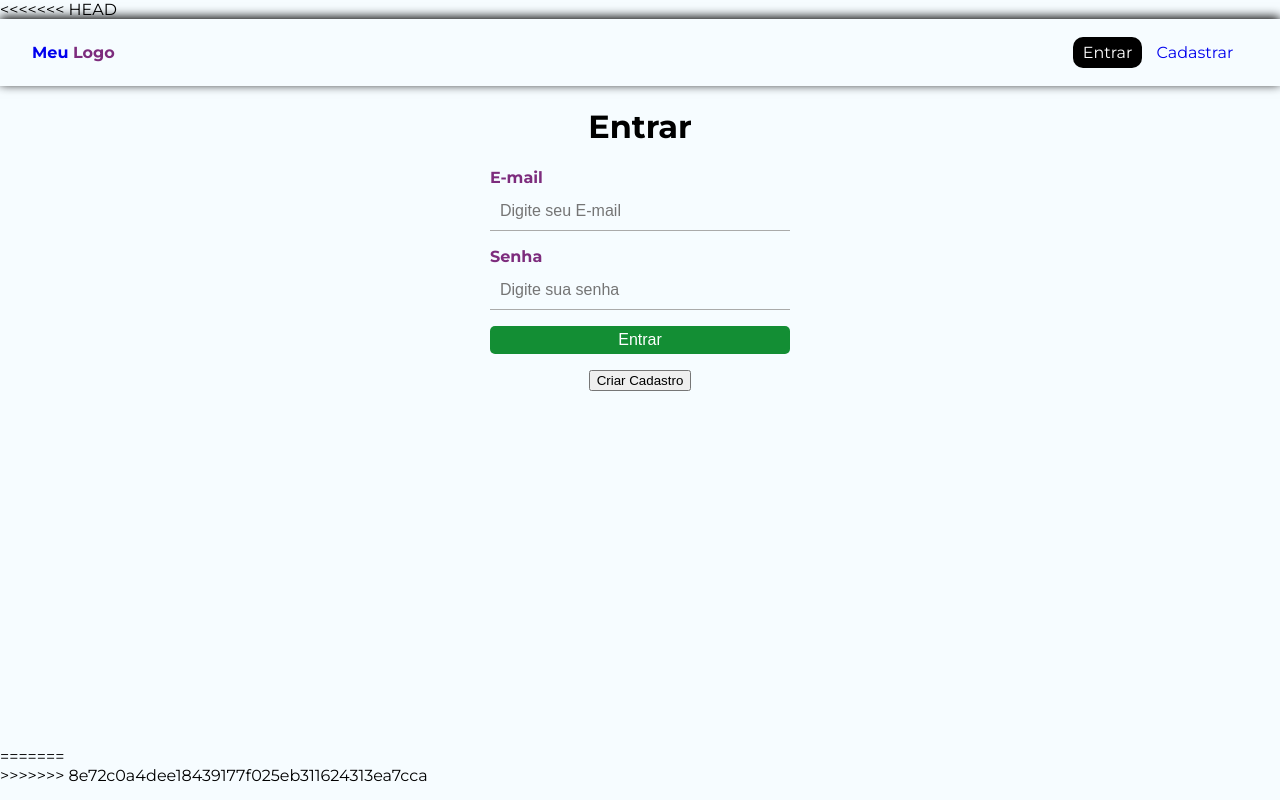
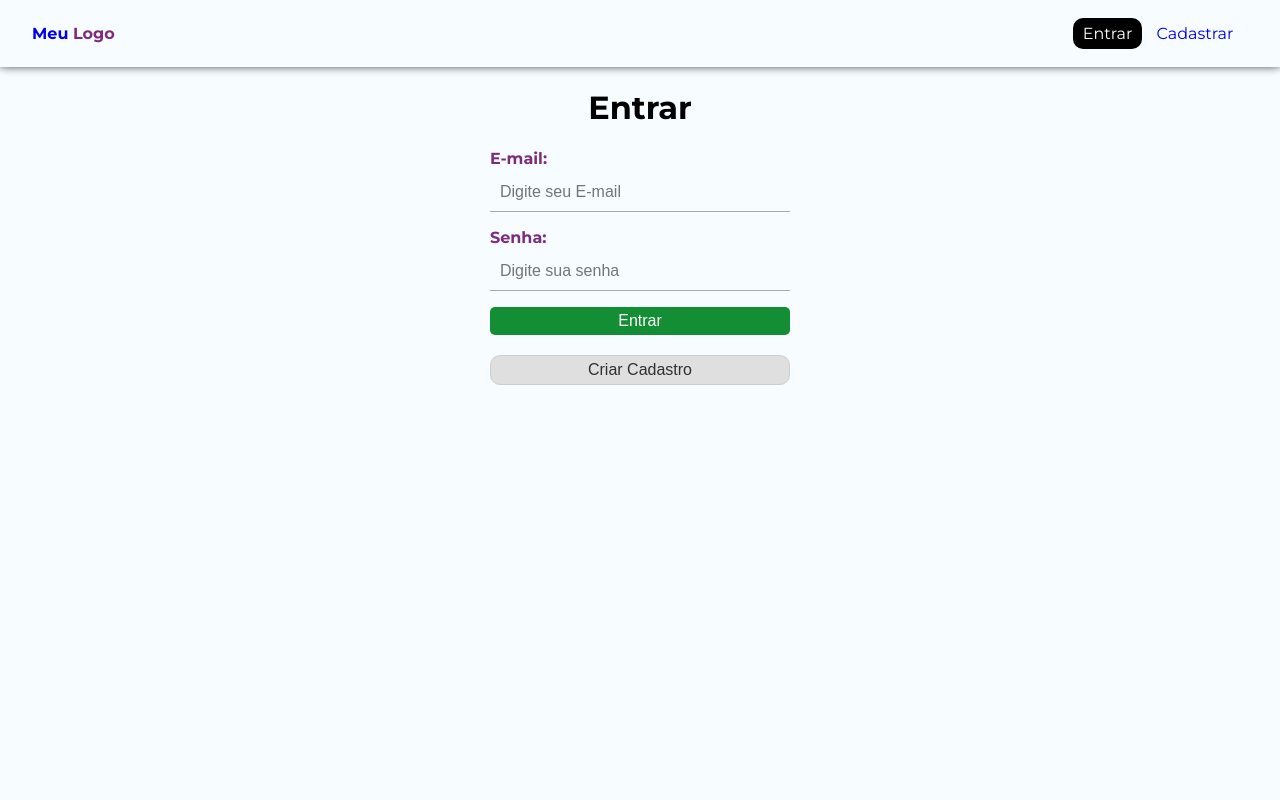
Before and after one commit to gvao/user-authentication, a React (Vite) app in the folder public/: page / in a window 1280 px wide. Built offline with nearby package versions, Linux system fonts and the light colour scheme.

Commit message:
Criando Hook dinâmico para realizar o Fetch das páginas de login e cadastro!

```diff
--- a/public/index.html
+++ b/public/index.html
@@ -1,6 +1,5 @@
 <!doctype html>
-<html lang="en">
-<<<<<<< HEAD
+<html lang="pt-br">
 
 <head>
   <meta charset="UTF-8" />
@@ -21,7 +20,6 @@
 </body>
 
 </html>
-=======
   <head>
     <meta charset="UTF-8" />
     <link rel="icon" type="image/svg+xml" href="/vite.svg" />
@@ -33,4 +31,3 @@
     <script type="module" src="/src/main.jsx"></script>
   </body>
 </html>
->>>>>>> 8e72c0a4dee18439177f025eb311624313ea7cca
--- a/public/src/pages/Login/Login.jsx
+++ b/public/src/pages/Login/Login.jsx
@@ -1,22 +1,58 @@
 import style from './Login.module.css'
+import { useState  } from 'react'
 import { Link } from 'react-router-dom'
+import { useSend } from '../../hooks/useSend'
 const Login = () => {
+  const [email, setEmail] = useState('')
+  const [password, setPassword] = useState('')
+
+  const {sendRequest, error:sendError} = useSend()
+
+  const handleSubmit = async(e) => {
+    e.preventDefault()
+    const user = {
+      email,
+      password
+    }
+
+    try {
+      await sendRequest(user, 'http://localhost:3000/api/login')
+      console.log(user);
+    } catch (error) {
+      console.log(sendError);
+    }
+
+
+  }
   return (
     <div className={style.login}>
-        <h1>Entrar</h1>
-        <form>
+        <form onSubmit={handleSubmit}>
+            <h1>Entrar</h1>
             <label>
-            <span>E-mail</span>
-            <input type="email" placeholder='Digite seu E-mail' />
-            </label>
-            <label>
-            <span>Senha</span>
-            <input type="password" placeholder='Digite sua senha' />
-            </label>
+          <span>E-mail:</span>
+          <input
+            type="email"
+            placeholder='Digite seu E-mail'
+            name='email'
+            value={email}
+            onChange={(e) => setEmail(e.target.value)}
+            required/>
+        </label>
+
+        <label>
+          <span>Senha:</span>
+          <input
+            type="password"
+            placeholder='Digite sua senha'
+            name='password'
+            value={password}
+            onChange={(e) => setPassword(e.target.value)}
+            required/>
+        </label>
             <button className='btn'>Entrar</button>
+
         </form>
-        <p></p>
-       <Link to='/register'><button>Criar Cadastro</button></Link>
+       <Link to='/register'><button className='btn_resgiter'>Criar Cadastro</button></Link>
     </div>
   )
 }
```
